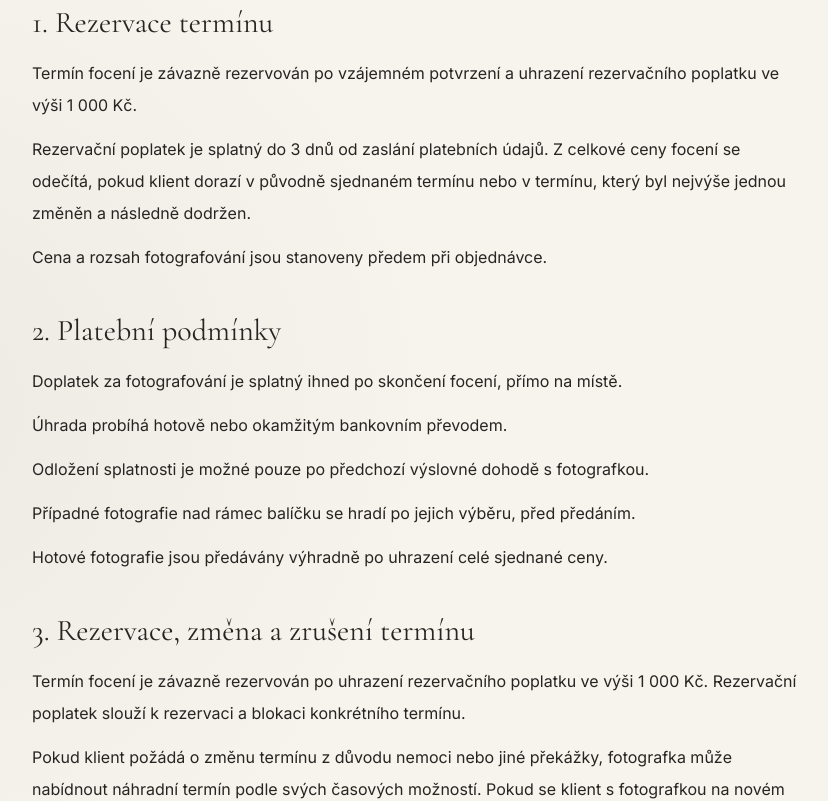
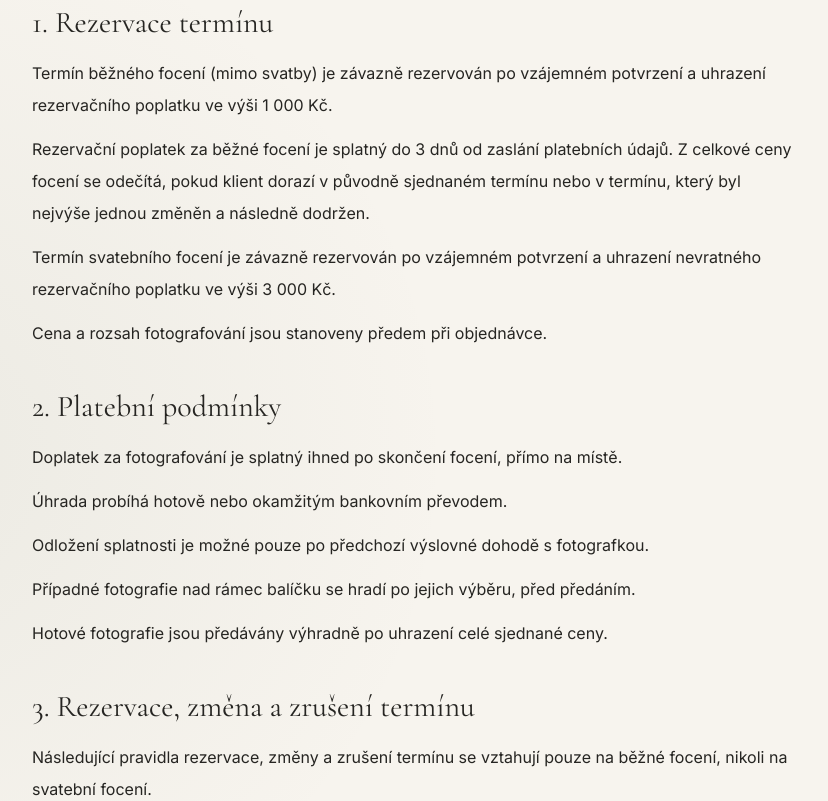
Before and after one commit to bjbrabecjan-hash/Fotoweb, a Next.js app: page /obchodni-podminky in a window 1280 px wide. Shown: the part 600-1401 px from the top of the page, without its empty margins (224-1052 px from the left). Built offline with nearby package versions, Linux system fonts and the light colour scheme.

Commit message:
Separate wedding reservation: non-refundable CZK 3,000 fee

```diff
--- a/app/obchodni-podminky/page.tsx
+++ b/app/obchodni-podminky/page.tsx
@@ -28,8 +28,9 @@ export default function TermsPage() {
           <section aria-labelledby="terms-1">
             <h2 id="terms-1" className="mb-4 font-display text-3xl">1. Rezervace termínu</h2>
             <div className="space-y-3 text-base leading-8">
-              <p>Termín focení je závazně rezervován po vzájemném potvrzení a uhrazení rezervačního poplatku ve výši 1 000 Kč.</p>
-              <p>Rezervační poplatek je splatný do 3 dnů od zaslání platebních údajů. Z celkové ceny focení se odečítá, pokud klient dorazí v původně sjednaném termínu nebo v termínu, který byl nejvýše jednou změněn a následně dodržen.</p>
+              <p>Termín běžného focení (mimo svatby) je závazně rezervován po vzájemném potvrzení a uhrazení rezervačního poplatku ve výši 1 000 Kč.</p>
+              <p>Rezervační poplatek za běžné focení je splatný do 3 dnů od zaslání platebních údajů. Z celkové ceny focení se odečítá, pokud klient dorazí v původně sjednaném termínu nebo v termínu, který byl nejvýše jednou změněn a následně dodržen.</p>
+              <p>Termín svatebního focení je závazně rezervován po vzájemném potvrzení a uhrazení nevratného rezervačního poplatku ve výši 3 000 Kč.</p>
               <p>Cena a rozsah fotografování jsou stanoveny předem při objednávce.</p>
             </div>
           </section>
@@ -46,6 +47,7 @@ export default function TermsPage() {
           <section aria-labelledby="terms-3">
             <h2 id="terms-3" className="mb-4 font-display text-3xl">3. Rezervace, změna a zrušení termínu</h2>
             <div className="space-y-3 text-base leading-8">
+              <p>Následující pravidla rezervace, změny a zrušení termínu se vztahují pouze na běžné focení, nikoli na svatební focení.</p>
               <p>Termín focení je závazně rezervován po uhrazení rezervačního poplatku ve výši 1 000 Kč. Rezervační poplatek slouží k rezervaci a blokaci konkrétního termínu.</p>
               <p>Pokud klient požádá o změnu termínu z důvodu nemoci nebo jiné překážky, fotografka může nabídnout náhradní termín podle svých časových možností. Pokud se klient s fotografkou na novém termínu dohodne, rezervační poplatek se převede na tento termín, a to nejvýše při jedné změně termínu.</p>
               <p>Při druhé změně termínu na žádost klienta, tedy při rezervaci třetího termínu, je nutné uhradit nový rezervační poplatek ve výši 1 000 Kč. Původní rezervační poplatek se na třetí termín nepřevádí ani se neodečítá z ceny focení. Nový rezervační poplatek se při dodržení tohoto termínu odečte z celkové ceny focení.</p>
--- a/components/HomeExperience.tsx
+++ b/components/HomeExperience.tsx
@@ -44,7 +44,7 @@ const copy = {
       { id: "wedding-half-day", name: "Půl dne", price: "15 900 Kč", text: "6 hodin", features: ["Přípravy, obřad a začátek hostiny", "Skupinové i novomanželské fotografie", "Minimálně 250 upravených fotografií", "Soukromá online galerie"], note: "Kompletní začátek vašeho dne." },
       { id: "wedding-full-day", name: "Celý den", price: "22 000 Kč", text: "12 hodin", features: ["Reportáž až po večerní zábavu", "Minimálně 550 upravených fotografií", "30 vytištěných fotografií 10 × 15 cm", "Soukromá online galerie"], note: "Váš celý příběh od rána až do noci." }
     ],
-    weddingNote: "V ceně je předsvatební konzultace, pomoc s harmonogramem, doprava do 30 km od Suchdolu nad Odrou a první fotografie do 7 dnů. Každá další započatá hodina stojí 1 800 Kč. Termín je závazně rezervován po uhrazení rezervačního poplatku.",
+    weddingNote: "V ceně je předsvatební konzultace, pomoc s harmonogramem, doprava do 30 km od Suchdolu nad Odrou a první fotografie do 7 dnů. Každá další započatá hodina stojí 1 800 Kč. Termín je závazně rezervován po uhrazení nevratného rezervačního poplatku ve výši 3 000 Kč.",
     christmasTitle: "Vánoční focení 2026",
     christmasText: "Termíny jsou již v předprodeji. Rezervujte si vánoční rodinné focení včas; podrobnosti a dostupné časy vám pošlu obratem.",
     christmasCta: "Poptat Vánoce 2026",
@@ -71,7 +71,7 @@ const copy = {
       { id: "wedding-half-day", name: "Half day", price: "CZK 15,900", text: "6 hours", features: ["Preparations, ceremony and start of the reception", "Group and newlywed photographs", "At least 250 edited photographs", "Private online gallery"], note: "The complete beginning of your day." },
       { id: "wedding-full-day", name: "Full day", price: "CZK 22,000", text: "12 hours", features: ["Coverage through the evening celebrations", "At least 550 edited photographs", "30 printed photographs, 10 × 15 cm", "Private online gallery"], note: "Your whole story, from morning until night." }
     ],
-    weddingNote: "The price includes a pre-wedding consultation, timeline assistance, travel within 30 km of Suchdol nad Odrou and first photographs within 7 days. Each additional started hour is CZK 1,800. A date is confirmed after the booking deposit is paid.",
+    weddingNote: "The price includes a pre-wedding consultation, timeline assistance, travel within 30 km of Suchdol nad Odrou and first photographs within 7 days. Each additional started hour is CZK 1,800. A date is confirmed after a non-refundable reservation fee of CZK 3,000 is paid.",
     christmasTitle: "Christmas sessions 2026",
     christmasText: "Dates are already on presale. Reserve your Christmas family session early; I will send current times and details in reply.",
     christmasCta: "Ask about Christmas 2026",
```
